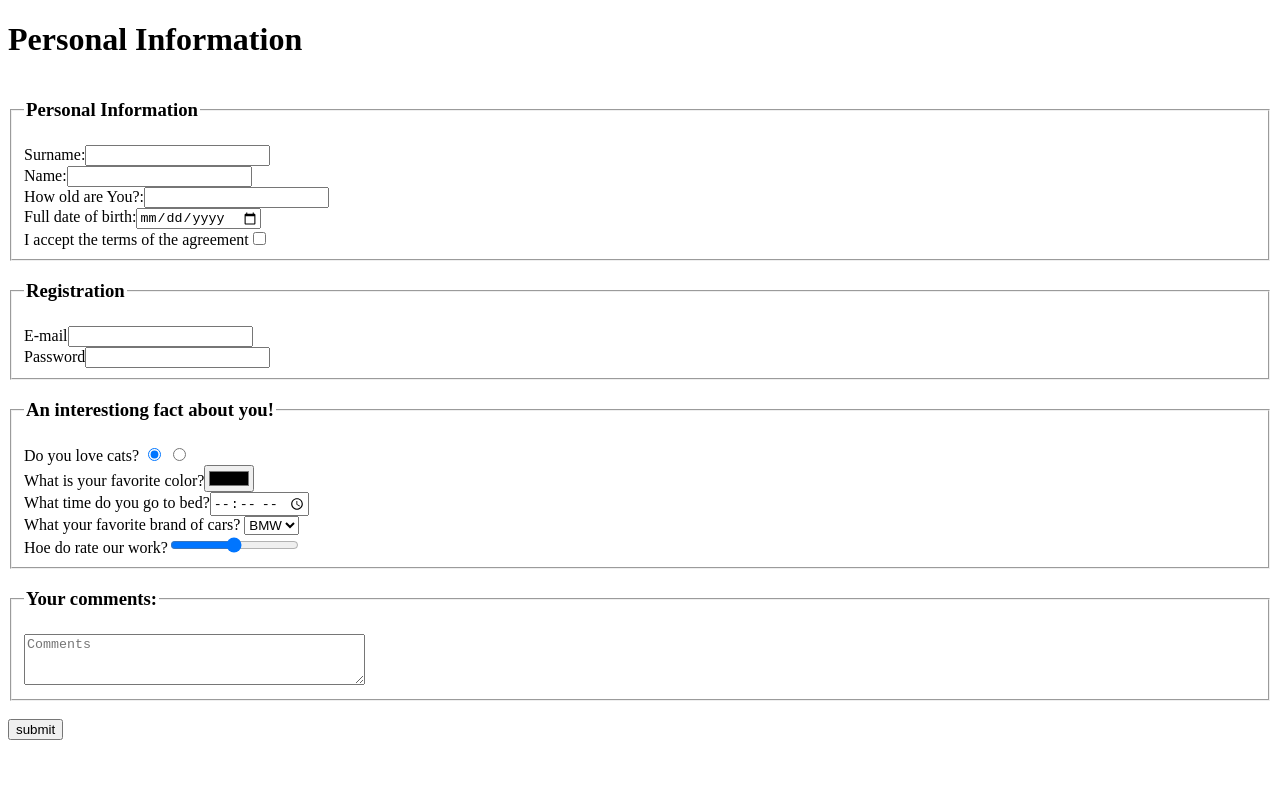
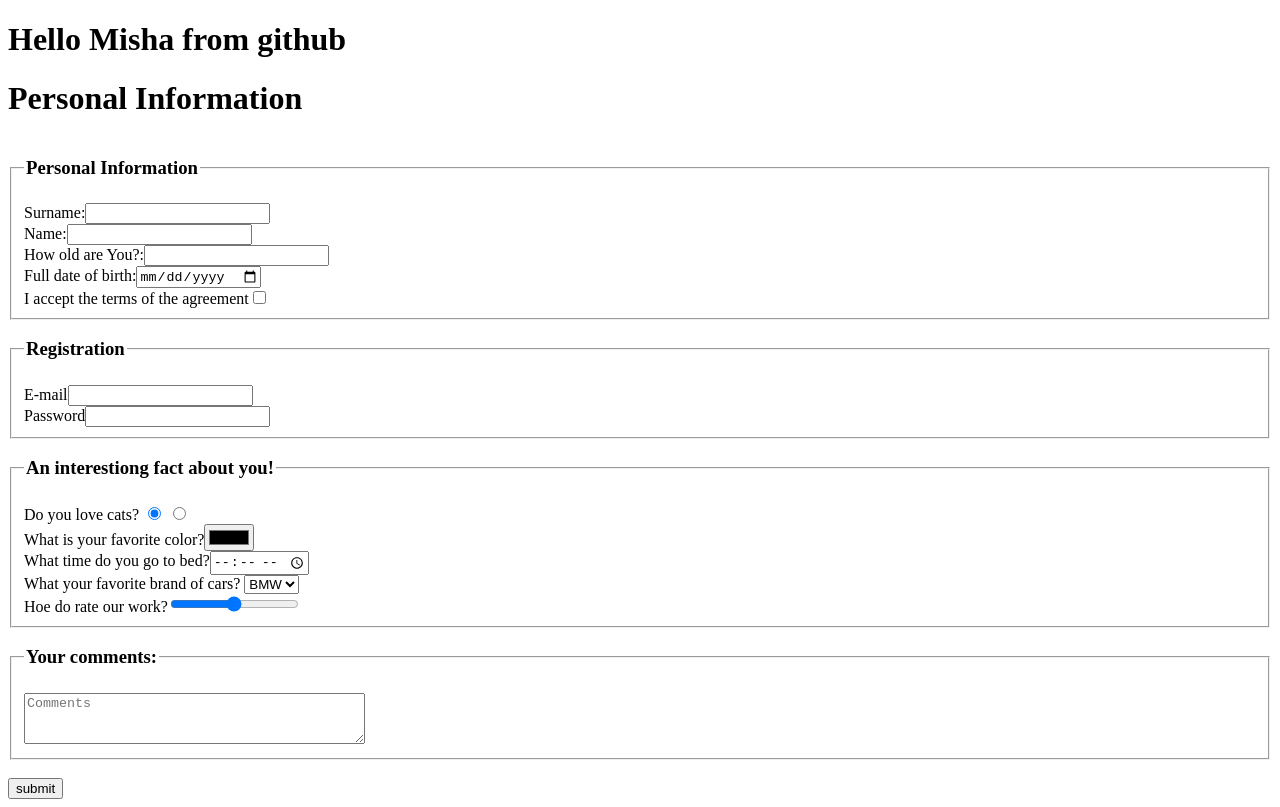
Before and after one commit to Ezio17/heroku-api, a website: page index.html in a window 1280 px wide. Drawn offline with Linux system fonts and the light colour scheme.

Commit message:
from github

```diff
--- a/index.html
+++ b/index.html
@@ -9,6 +9,7 @@
 </head>
 
 <body>
+  <h1>Hello Misha from github</h1>
   <h1>Personal Information</h1>
   <form action='/users' method="POST" id="form">
     <fieldset>
```
